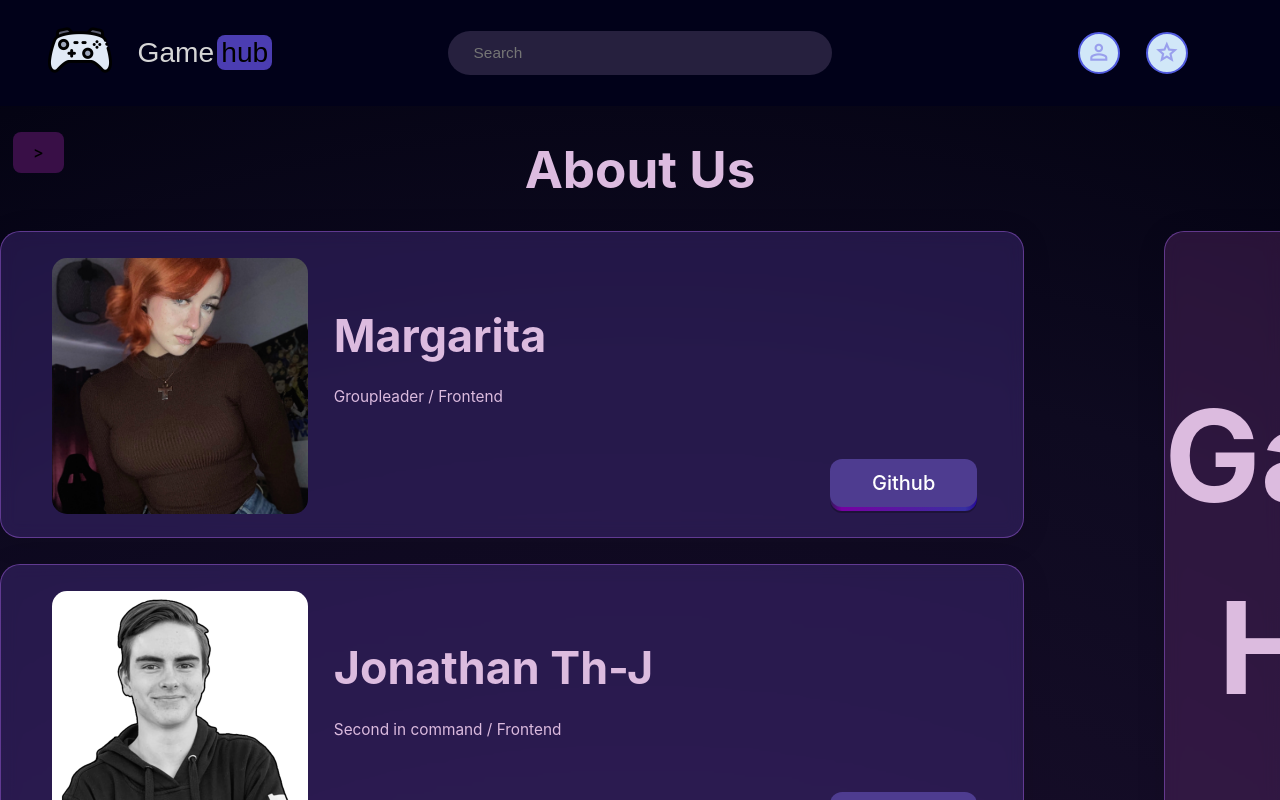
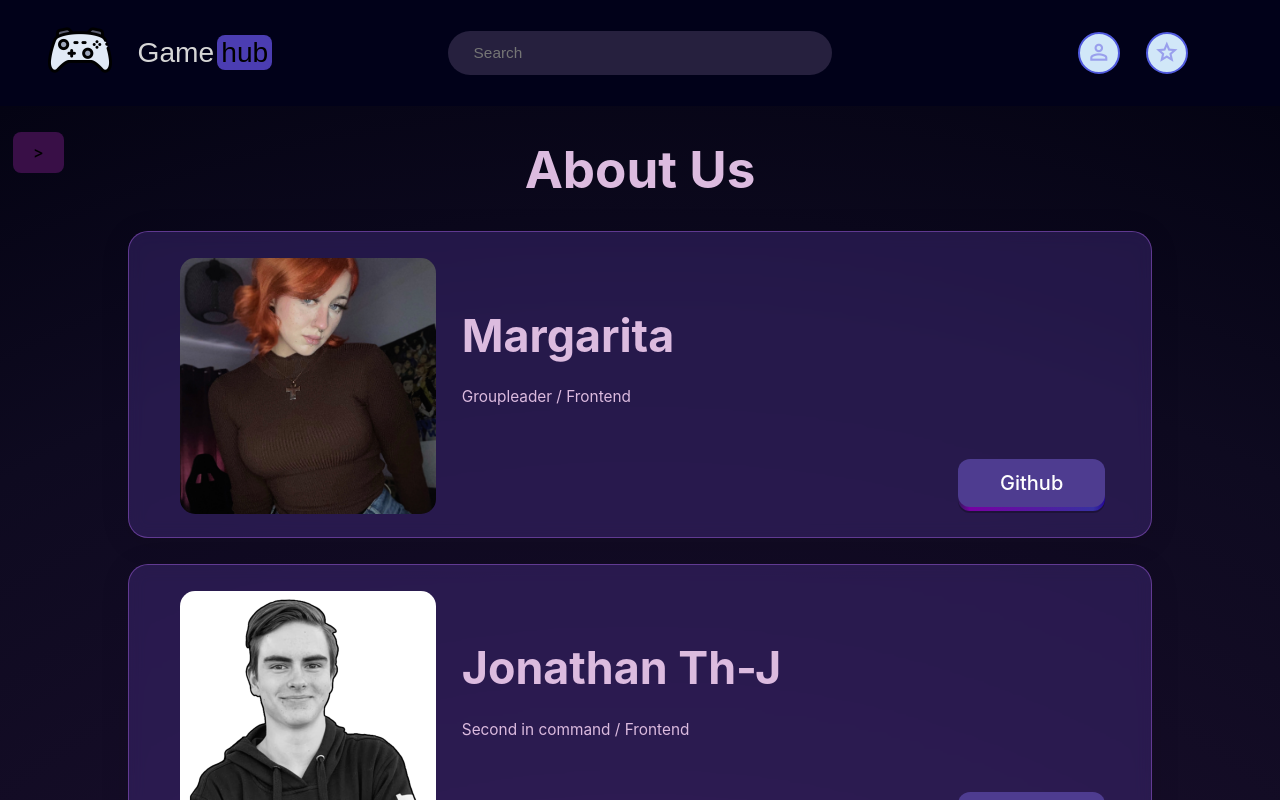
Before and after one commit to Eduard4002/steam-API-project, a React (Vite) app: page /about in a window 1280 px wide. Shown: the top 800 px of the page. Built offline with nearby package versions, Linux system fonts and the light colour scheme.

Commit message:
something merging

```diff
--- a/src/assets/css/about.css
+++ b/src/assets/css/about.css
@@ -1,33 +1,5 @@
 .main {
   margin-top: 10vh;
-<<<<<<< HEAD
-margin-bottom: 40vh;
-}
-
-.aboutGrid{
-    display: grid;
-    grid-template-columns: 0.8fr 1fr;
-    gap: 0px 7%;
-    margin-bottom: 3vw;
-.aboutGrid {
-  display: grid;
-  grid-template-columns: 0.8fr 1fr;
-  gap: 0px 7%;
-}
-
-.InfoCont{
-    background: rgba(100, 65, 187, 0.279);
-    border-radius: 16px;
-    box-shadow: 0 4px 30px rgba(0, 0, 0, 0.1);
-    backdrop-filter: blur(8.7px);
-    -webkit-backdrop-filter: blur(8.7px);
-    border: 1px solid rgba(132, 79, 187, 0.63);
-    height: 150px;
-    border-radius: 20px;
-    margin:0px 20px 40px 20px;
-    margin-bottom: 30px;
-
-
   margin-bottom: 10vh;
 }
 
@@ -50,7 +22,6 @@ margin-bottom: 40vh;
   border-radius: 20px;
   margin: auto;
   margin-bottom: 2vw;
->>>>>>> e2aa12be299445f0193ad4b3e572eed3feba712d
 }
 .InfoCont > img {
   float: left;
```
